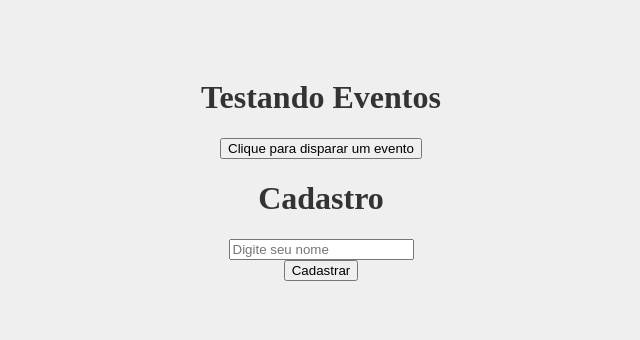
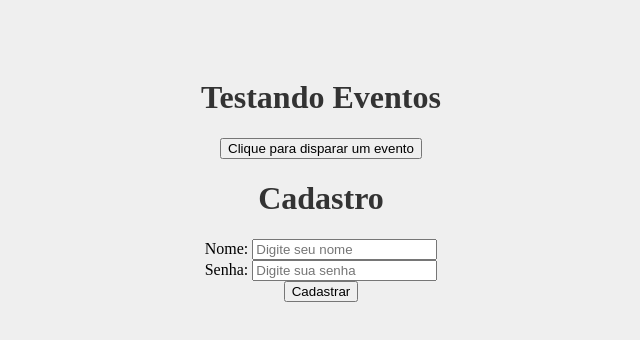
Before and after one commit to rafael-ma/projects, a React (Create React App) app: page / in a window 1280 px wide. Shown: the top 340 px of the page, without its empty margins (319-959 px from the left). Built offline with nearby package versions, Linux system fonts and the light colour scheme.

Commit message:
Utiliza useState do React

```diff
--- a/src/components/Form.jsx
+++ b/src/components/Form.jsx
@@ -1,19 +1,41 @@
+import { useState } from "react"
+
 function Form() {
-
     function cadastrarUsuário(event) {
         event.preventDefault()
-        console.log('Cadastrou o usuário')
+        console.log(`Usuário ${name} foi cadastrado com a senha ${password}`)
     }
+
+    const [name, setName] = useState()
+    const [password, setPassword] = useState()
 
     return (
         <div>
             <h1>Cadastro</h1>
             <form onSubmit={cadastrarUsuário}>
                 <div>
-                    <input type="text" placeholder="Digite seu nome"/>
+                    <label htmlFor="name">Nome: </label>
+                    <input
+                        id="name"
+                        name="name"
+                        type="text"
+                        placeholder="Digite seu nome"
+                        onChange={(event) => setName(event.target.value)}
+                        // Quando ocorrer uma mudança ele diparará um evento para mudar o valor guardo no state
+                    />
                 </div>
                 <div>
-        <input type="submit" value='Cadastrar' />
+                    <label htmlFor="password">Senha: </label>
+                    <input
+                        id="password"
+                        name="password"
+                        type="password"
+                        placeholder="Digite sua senha"
+                        onChange={(event) => setPassword(event.target.value)}
+                    />
+                </div>
+                <div>
+                    <input type="submit" value='Cadastrar' />
                 </div>
             </form>
         </div>
```
